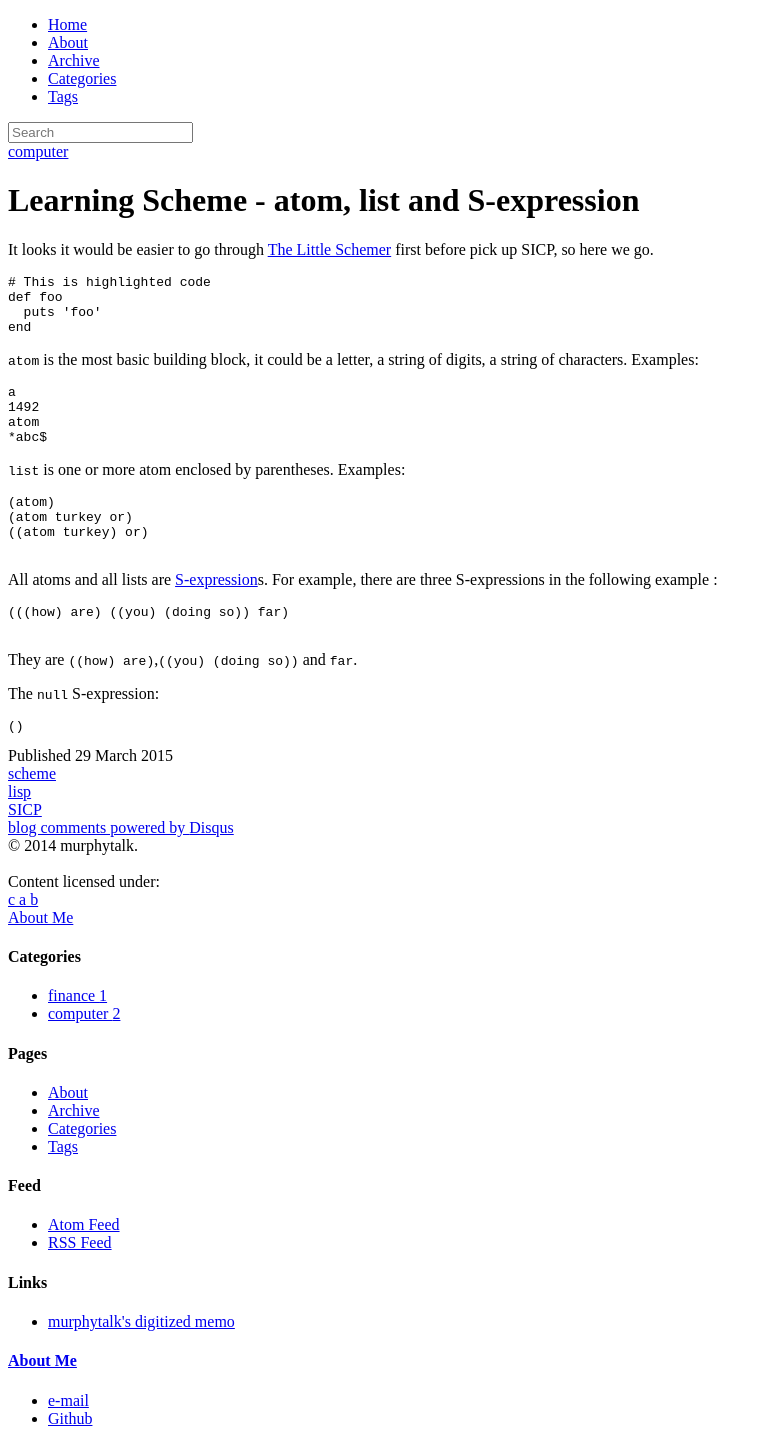
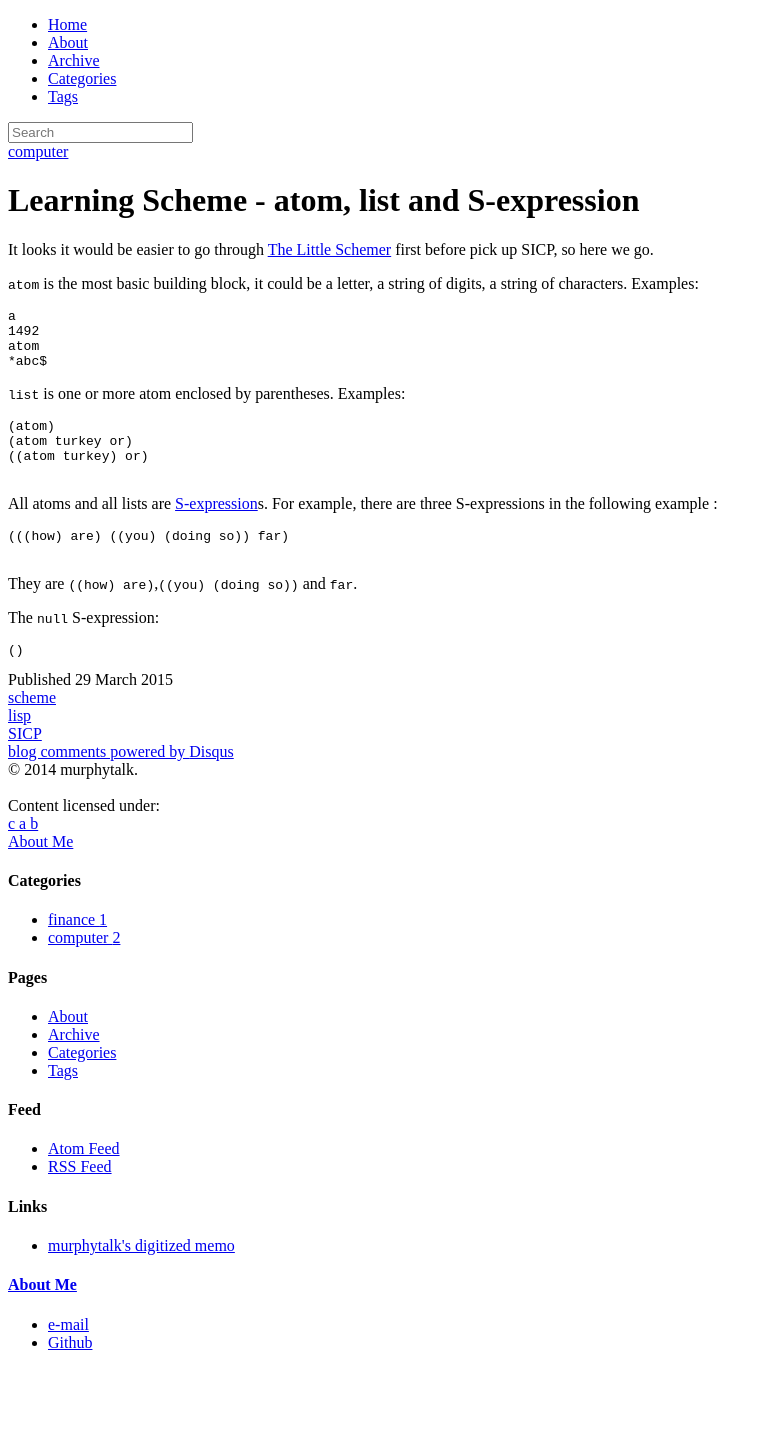
Before and after one commit to murphytalk/murphytalk.github.io, a Jekyll site: the page built from _posts/2015-03-29-learning-scheme-little-schemer.md, in a window 1280 px wide. Shown: the whole page, without its empty margins (0-772 px from the left). Built offline with Jekyll 4.4.1, drawn with Linux system fonts in a browser that asks for light colours; nearby versions of some CDN libraries; library files that are not in the unit come from our copies; comment, search, counter and statistics services are not loaded; after the commit the page ends 1368 px from its top, so only the background shows below that.

Commit message:
code syntax

````diff
--- a/_config.yml
+++ b/_config.yml
@@ -5,8 +5,9 @@
 exclude: [".rvmrc", ".rbenv-version", "README.md", "Rakefile", "changelog.md"]
 pygments: true
 
-markdown: GFM
-
+markdown: kramdown
+kramdown:
+          input: GFM
 # The title and tagline is showed on homepage
 #
 title :  murphytalk's
--- a/_posts/2015-03-29-learning-scheme-little-schemer.md
+++ b/_posts/2015-03-29-learning-scheme-little-schemer.md
@@ -6,14 +6,6 @@
 ---
 
 It looks it would be easier to go through [The Little Schemer](https://mitpress.mit.edu/books/little-schemer) first before pick up SICP, so here we go.
-
-
-```ruby
-# This is highlighted code
-def foo
-  puts 'foo'
-end
-```
 
 
 `atom` is the most basic building block,  it could be a letter, a string of digits, a string of characters.  Examples:
````
